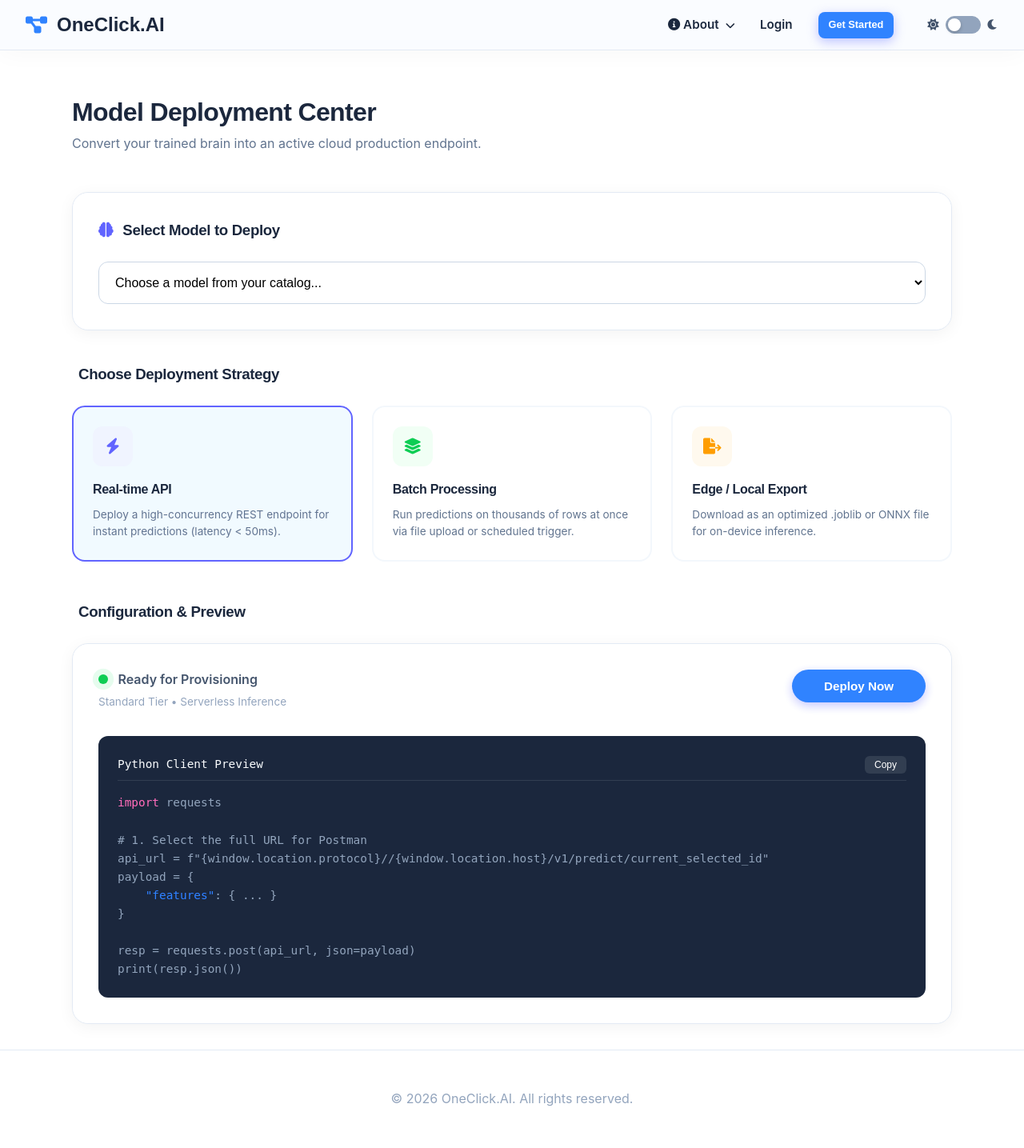
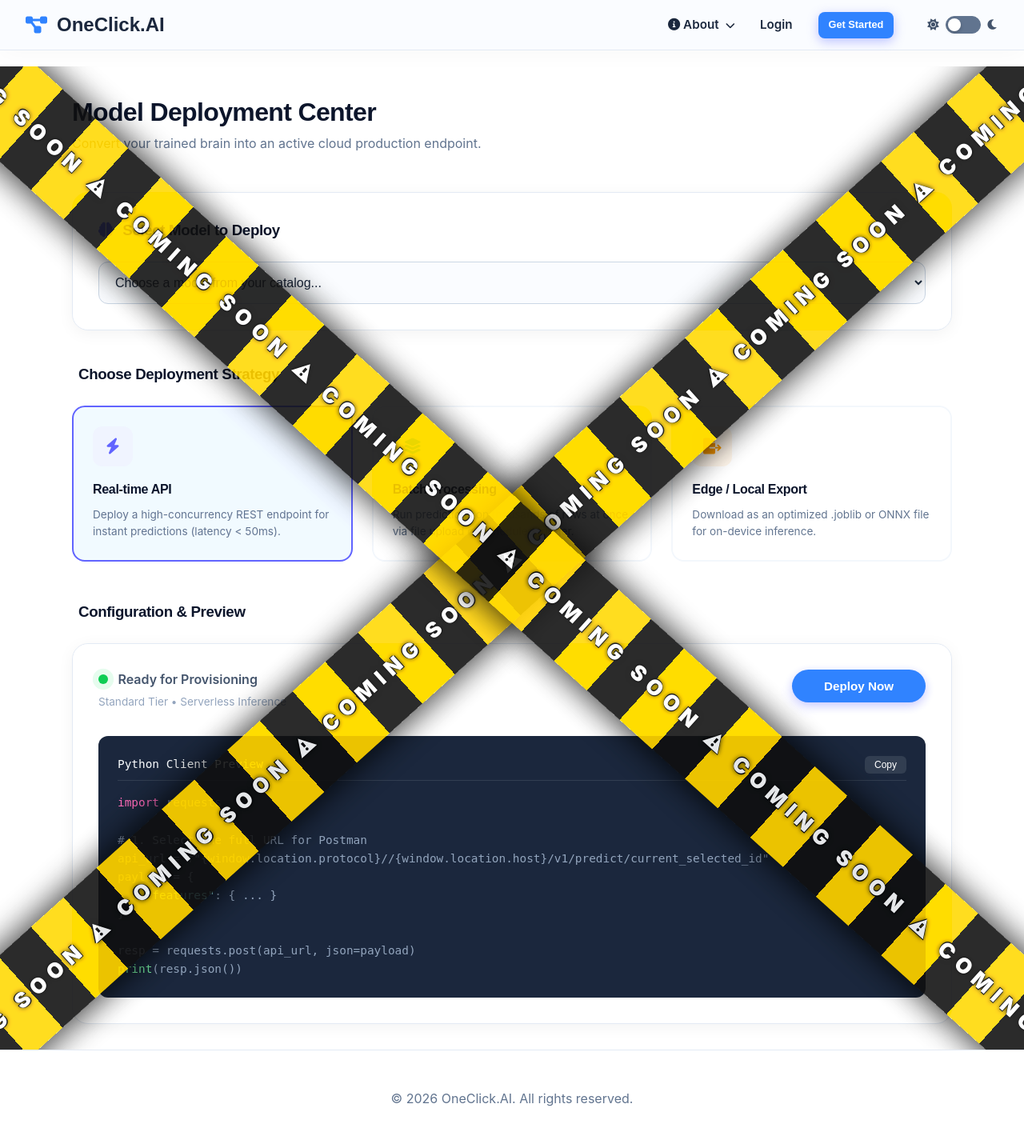
Before and after one commit to Prithvi-Siddharth/OneClick.AI, a FastAPI app: template backend/app/templates/deploy.html in a window 1280 px wide. Shown: the whole page at 80% size. Run offline with FastAPI, Linux system fonts and the light colour scheme; the template is opened without the code that fills it, so the values that code supplies are empty; parts of the project's set-up code (start-up, migrations or seed data) failed here and were passed over.

Commit message:
added coming soon stuff

```diff
--- a/backend/app/templates/deploy.html
+++ b/backend/app/templates/deploy.html
@@ -4,12 +4,64 @@
 
 {% block head %}
 <style>
+    /* ── Design Tokens (light) ───────────────────────────────── */
     :root {
+        --primary: #6366f1;
         --primary-gradient: linear-gradient(135deg, #6366f1 0%, #a855f7 100%);
-        --glass-bg: rgba(255, 255, 255, 0.03);
-        --glass-border: rgba(255, 255, 255, 0.1);
+
+        --panel-bg: #ffffff;
+        --panel-border: #e2e8f0;
+        --panel-shadow: 0 4px 20px rgba(0, 0, 0, 0.05);
+
+        --text-heading: #0f172a;
+        --text-body: #475569;
+        --text-muted: #64748b;
+        --text-dim: #94a3b8;
+
+        --input-bg: #f8fafc;
+        --input-border: #cbd5e1;
+        --input-text: #1e293b;
+        --input-placeholder: #94a3b8;
+
+        --card-bg: #ffffff;
+        --card-border: #f1f5f9;
+        --card-active-bg: #f0f7ff;
+        --card-hover-bg: #f8fbff;
+
+        --icon-indigo-bg: #eef2ff;
+        --icon-green-bg: #f0fdf4;
+        --icon-amber-bg: #fff7ed;
     }
 
+    /* ── Design Tokens (dark) ────────────────────────────────── */
+    @media (prefers-color-scheme: dark) {
+        :root {
+            --panel-bg: #1e293b;
+            --panel-border: #334155;
+            --panel-shadow: 0 4px 20px rgba(0, 0, 0, 0.35);
+
+            --text-heading: #f1f5f9;
+            --text-body: #cbd5e1;
+            --text-muted: #94a3b8;
+            --text-dim: #64748b;
+
+            --input-bg: #0f172a;
+            --input-border: #475569;
+            --input-text: #cbd5e1;
+            --input-placeholder: #475569;
+
+            --card-bg: #1e293b;
+            --card-border: #334155;
+            --card-active-bg: #1a2744;
+            --card-hover-bg: #162032;
+
+            --icon-indigo-bg: rgba(99, 102, 241, 0.18);
+            --icon-green-bg: rgba(34, 197, 94, 0.15);
+            --icon-amber-bg: rgba(245, 158, 11, 0.15);
+        }
+    }
+
+    /* ── Layout ──────────────────────────────────────────────── */
     .deploy-container {
         padding: 2rem 0;
         max-width: 1100px;
@@ -21,17 +73,54 @@
         text-align: left;
     }
 
-    /* Model Selection Card */
+    .deploy-header h1 {
+        color: var(--text-heading);
+    }
+
+    .deploy-subtitle {
+        color: var(--text-muted);
+        margin: 0;
+    }
+
+    /* ── Section titles ──────────────────────────────────────── */
+    .section-title {
+        color: var(--text-heading);
+        margin-bottom: 1.5rem;
+    }
+
+    .section-title-padded {
+        color: var(--text-heading);
+        margin-bottom: 1.5rem;
+        padding-left: 0.5rem;
+    }
+
+    /* ── Model Selection Panel ───────────────────────────────── */
     .selection-section {
-        background: white;
+        background: var(--panel-bg);
         border-radius: 20px;
         padding: 2rem;
-        border: 1px solid #e2e8f0;
-        box-shadow: 0 4px 20px rgba(0, 0, 0, 0.05);
+        border: 1px solid var(--panel-border);
+        box-shadow: var(--panel-shadow);
         margin-bottom: 2.5rem;
     }
 
-    /* Strategy Cards */
+    #model-select {
+        width: 100%;
+        padding: 1rem;
+        border-radius: 12px;
+        border: 1px solid var(--input-border);
+        font-size: 1rem;
+        background: var(--input-bg);
+        color: var(--input-text);
+        appearance: auto;
+    }
+
+    #model-select option {
+        background: var(--panel-bg);
+        color: var(--input-text);
+    }
+
+    /* ── Strategy Cards ──────────────────────────────────────── */
     .strategy-grid {
         display: grid;
         grid-template-columns: repeat(auto-fit, minmax(300px, 1fr));
@@ -42,26 +131,39 @@
     .strategy-card {
         padding: 1.5rem;
         border-radius: 16px;
-        border: 2px solid #f1f5f9;
+        background: var(--card-bg);
+        border: 2px solid var(--card-border);
         cursor: pointer;
         transition: all 0.3s cubic-bezier(0.4, 0, 0.2, 1);
         position: relative;
         overflow: hidden;
     }
 
+    .strategy-card h4 {
+        color: var(--text-heading);
+        margin: 0 0 0.25rem;
+    }
+
     .strategy-card:hover {
-        border-color: #6366f1;
-        background: #f8fbff;
+        border-color: var(--primary);
+        background: var(--card-hover-bg);
         transform: translateY(-5px);
-        box-shadow: 0 10px 25px rgba(99, 102, 241, 0.1);
+        box-shadow: 0 10px 25px rgba(99, 102, 241, 0.15);
     }
 
     .strategy-card.active {
-        border-color: #6366f1;
-        background: #f0f7ff;
+        border-color: var(--primary);
+        background: var(--card-active-bg);
     }
 
-    .strategy-card .icon-box {
+    .card-desc {
+        font-size: 0.85rem;
+        color: var(--text-muted);
+        margin-top: 0.5rem;
+        margin-bottom: 0;
+    }
+
+    .icon-box {
         width: 50px;
         height: 50px;
         border-radius: 12px;
@@ -72,7 +174,42 @@
         font-size: 1.25rem;
     }
 
-    /* Code Snippet Box */
+    .icon-indigo { background: var(--icon-indigo-bg); color: #6366f1; }
+    .icon-green  { background: var(--icon-green-bg);  color: #22c55e; }
+    .icon-amber  { background: var(--icon-amber-bg);  color: #f59e0b; }
+
+    /* ── Generic Panel ───────────────────────────────────────── */
+    .panel {
+        background: var(--panel-bg);
+        border-radius: 20px;
+        border: 1px solid var(--panel-border);
+        overflow: hidden;
+        box-shadow: var(--panel-shadow);
+    }
+
+    .panel-body {
+        padding: 2rem;
+    }
+
+    .panel-header {
+        display: flex;
+        justify-content: space-between;
+        align-items: flex-start;
+        margin-bottom: 2rem;
+    }
+
+    .status-label {
+        font-weight: 600;
+        color: var(--text-body);
+    }
+
+    .status-sub {
+        font-size: 0.85rem;
+        color: var(--text-dim);
+        margin-top: 4px;
+    }
+
+    /* ── Code Snippet Box ────────────────────────────────────── */
     .code-window {
         background: #1e293b;
         border-radius: 12px;
@@ -115,34 +297,80 @@
     }
 
     @keyframes pulse {
-        0% {
-            box-shadow: 0 0 0 0 rgba(34, 197, 94, 0.4);
+        0%   { box-shadow: 0 0 0 0   rgba(34, 197, 94, 0.4); }
+        70%  { box-shadow: 0 0 0 10px rgba(34, 197, 94, 0);   }
+        100% { box-shadow: 0 0 0 0   rgba(34, 197, 94, 0);   }
     }
 
-        70% {
-            box-shadow: 0 0 0 10px rgba(34, 197, 94, 0);
+    /* ── Coming Soon Overlay ─────────────────────────────────── */
+    .coming-soon-overlay {
+        position: fixed;
+        inset: 0;
+        z-index: 1000;
+        pointer-events: none;
+        overflow: hidden;
     }
 
-        100% {
-            box-shadow: 0 0 0 0 rgba(34, 197, 94, 0);
+    .tape-strip {
+        position: absolute;
+        left: 50%;
+        top: 50%;
+        width: 350vw;
+        height: 120px;
+        transform-origin: center center;
+        background: repeating-linear-gradient(
+            90deg,
+            #111111 0px,
+            #111111 55px,
+            #FFD600 55px,
+            #FFD600 110px
+        );
+        display: flex;
+        align-items: center;
+        justify-content: center;
+        overflow: hidden;
+        opacity: 0.88;
+        box-shadow: 0 6px 40px rgba(0, 0, 0, 0.6), 0 -6px 40px rgba(0, 0, 0, 0.6);
     }
+
+    .tape-strip-1 { transform: translate(-50%, -50%) rotate(-42deg); }
+    .tape-strip-2 { transform: translate(-50%, -50%) rotate(42deg); }
+
+    .tape-text {
+        white-space: nowrap;
+        font-size: 1.65rem;
+        font-weight: 900;
+        letter-spacing: 0.3em;
+        color: #fff;
+        text-shadow: 0 0 6px #000, 1px 1px 0 #000, -1px -1px 0 #000;
+        user-select: none;
     }
 </style>
 {% endblock %}
 
 {% block content %}
+<!-- Coming Soon Overlay -->
+<div class="coming-soon-overlay" aria-hidden="true">
+    <div class="tape-strip tape-strip-1">
+        <span class="tape-text">⚠ COMING SOON ⚠ COMING SOON ⚠ COMING SOON ⚠ COMING SOON ⚠ COMING SOON ⚠ COMING SOON ⚠ COMING SOON ⚠ COMING SOON ⚠</span>
+    </div>
+    <div class="tape-strip tape-strip-2">
+        <span class="tape-text">⚠ COMING SOON ⚠ COMING SOON ⚠ COMING SOON ⚠ COMING SOON ⚠ COMING SOON ⚠ COMING SOON ⚠ COMING SOON ⚠ COMING SOON ⚠</span>
+    </div>
+</div>
+
 <div class="deploy-container">
     <div class="deploy-header">
         <h1>Model Deployment Center</h1>
-        <p style="color: #64748b;">Convert your trained brain into an active cloud production endpoint.</p>
+        <p class="deploy-subtitle">Convert your trained brain into an active cloud production endpoint.</p>
     </div>
 
     <!-- Step 1: Select Model -->
     <div class="selection-section">
-        <h3 style="margin-bottom: 1.5rem;"><i class="fas fa-brain"
-                style="color: #6366f1; margin-right: 12px;"></i>Select Model to Deploy</h3>
-        <select id="model-select"
-            style="width: 100%; padding: 1rem; border-radius: 12px; border: 1px solid #cbd5e1; font-size: 1rem; background: #fff;">
+        <h3 class="section-title">
+            <i class="fas fa-brain" style="color: #6366f1; margin-right: 12px;"></i>Select Model to Deploy
+        </h3>
+        <select id="model-select">
             <option value="" disabled selected>Choose a model from your catalog...</option>
             {% for model in models %}
             <option value="{{ model.id }}">{{ model.name }} ({{ model.created_at.strftime('%Y-%m-%d') }})</option>
@@ -151,52 +379,40 @@
     </div>
 
     <!-- Step 2: Choose Strategy -->
-    <h3 style="margin-bottom: 1.5rem; padding-left: 0.5rem;">Choose Deployment Strategy</h3>
+    <h3 class="section-title-padded">Choose Deployment Strategy</h3>
     <div class="strategy-grid">
         <!-- Real-time API -->
         <div class="strategy-card active" onclick="selectStrategy('api')">
-            <div class="icon-box" style="background: #eef2ff; color: #6366f1;">
-                <i class="fas fa-bolt"></i>
-            </div>
+            <div class="icon-box icon-indigo"><i class="fas fa-bolt"></i></div>
             <h4>Real-time API</h4>
-            <p style="font-size: 0.85rem; color: #64748b; margin-top: 0.5rem;">Deploy a high-concurrency REST endpoint
-                for instant predictions (latency < 50ms).</p>
+            <p class="card-desc">Deploy a high-concurrency REST endpoint for instant predictions (latency &lt; 50ms).</p>
         </div>
 
         <!-- Batch Job -->
         <div class="strategy-card" onclick="selectStrategy('batch')">
-            <div class="icon-box" style="background: #f0fdf4; color: #22c55e;">
-                <i class="fas fa-layer-group"></i>
-            </div>
+            <div class="icon-box icon-green"><i class="fas fa-layer-group"></i></div>
             <h4>Batch Processing</h4>
-            <p style="font-size: 0.85rem; color: #64748b; margin-top: 0.5rem;">Run predictions on thousands of rows at
-                once via file upload or scheduled trigger.</p>
+            <p class="card-desc">Run predictions on thousands of rows at once via file upload or scheduled trigger.</p>
         </div>
 
         <!-- Export -->
         <div class="strategy-card" onclick="selectStrategy('export')">
-            <div class="icon-box" style="background: #fff7ed; color: #f59e0b;">
-                <i class="fas fa-file-export"></i>
-            </div>
+            <div class="icon-box icon-amber"><i class="fas fa-file-export"></i></div>
             <h4>Edge / Local Export</h4>
-            <p style="font-size: 0.85rem; color: #64748b; margin-top: 0.5rem;">Download as an optimized .joblib or ONNX
-                file for on-device inference.</p>
+            <p class="card-desc">Download as an optimized .joblib or ONNX file for on-device inference.</p>
         </div>
     </div>
 
     <!-- Step 3: Deployment Preview -->
     <div id="deployment-preview" style="margin-top: 3rem; display: block;">
-        <h3 style="margin-bottom: 1.5rem; padding-left: 0.5rem;">Configuration & Preview</h3>
-        <div
-            style="background: white; border-radius: 20px; border: 1px solid #e2e8f0; overflow: hidden; box-shadow: 0 4px 20px rgba(0, 0, 0, 0.05);">
-            <div style="padding: 2rem;">
-                <div
-                    style="display: flex; justify-content: space-between; align-items: flex-start; margin-bottom: 2rem;">
+        <h3 class="section-title-padded">Configuration &amp; Preview</h3>
+        <div class="panel">
+            <div class="panel-body">
+                <div class="panel-header">
                     <div>
                         <span class="pulse-success"></span>
-                        <span style="font-weight: 600; color: #475569;">Ready for Provisioning</span>
-                        <div style="font-size: 0.85rem; color: #94a3b8; margin-top: 4px;">Standard Tier • Serverless
-                            Inference</div>
+                        <span class="status-label">Ready for Provisioning</span>
+                        <div class="status-sub">Standard Tier • Serverless Inference</div>
                     </div>
                     <button class="btn btn-primary" onclick="startDeployment()" id="deploy-btn"
                         style="padding: 0.75rem 2.5rem; border-radius: 99px;">
@@ -216,11 +432,11 @@
 # 1. Select the full URL for Postman
 api_url = f"{window.location.protocol}//{window.location.host}/v1/predict/current_selected_id"
 payload = {
-    <span style="color: var(--accent);">"features"</span>: { ... }
+    <span style="color: #a5f3fc;">"features"</span>: { ... }
 }
 
 resp = requests.post(api_url, json=payload)
-<span style="color: var(--primary);">print</span>(resp.json())</pre>
+<span style="color: #86efac;">print</span>(resp.json())</pre>
                 </div>
             </div>
         </div>
@@ -228,27 +444,24 @@ resp = requests.post(api_url, json=payload)
 
     <!-- Step 4: Live Test Interface -->
     <div id="test-interface" style="margin-top: 3rem; display: none;">
-        <h3 style="margin-bottom: 1.5rem; padding-left: 0.5rem;">Live Prediction Tester</h3>
-        <div
-            style="background: white; border-radius: 20px; border: 1px solid #e2e8f0; overflow: hidden; box-shadow: 0 4px 20px rgba(0, 0, 0, 0.05); padding: 2rem;">
-            <div style="display: grid; grid-template-columns: 1fr 1fr; gap: 2rem;">
+        <h3 class="section-title-padded">Live Prediction Tester</h3>
+        <div class="panel">
+            <div class="panel-body">
+                <div class="test-grid">
                     <!-- Input side -->
                     <div>
-                    <label style="display: block; font-weight: 600; color: #475569; margin-bottom: 0.75rem;">Input JSON
-                        Data</label>
+                        <label class="field-label">Input JSON Data</label>
                         <textarea id="test-input"
-                        style="width: 100%; height: 150px; background: #f8fafc; border: 1px solid #cbd5e1; border-radius: 12px; padding: 1rem; font-family: 'Fira Code', monospace; font-size: 0.85rem;"
                             placeholder='{ "feature1": 10.5, "feature2": "category_a" }'></textarea>
                         <button class="btn btn-secondary" id="test-btn" onclick="testPrediction()"
                             style="margin-top: 1rem; width: 100%; border-radius: 99px;">Run Test Prediction</button>
                     </div>
                     <!-- Output side -->
                     <div>
-                    <label style="display: block; font-weight: 600; color: #475569; margin-bottom: 0.75rem;">Execution
-                        Result</label>
-                    <div id="test-output"
-                        style="width: 100%; height: 150px; background: #1e293b; color: #f8fafc; border-radius: 12px; padding: 1rem; font-family: 'Fira Code', monospace; font-size: 0.85rem; overflow-y: auto;">
+                        <label class="field-label">Execution Result</label>
+                        <div id="test-output">
                             <span style="color: #94a3b8;">// Awaiting test run...</span>
+                        </div>
                     </div>
                 </div>
             </div>
@@ -261,95 +474,66 @@ resp = requests.post(api_url, json=payload)
         const modelSelect = document.getElementById('model-select');
         const deployBtn = document.getElementById('deploy-btn');
         const testInterface = document.getElementById('test-interface');
-        // Reset button when model selection changes
+
         modelSelect.addEventListener('change', function () {
-            // 1. Reset Button Appearance
             deployBtn.innerHTML = 'Deploy Now';
             deployBtn.disabled = false;
-            deployBtn.style.background = ''; // Resets to original CSS
+            deployBtn.style.background = '';
             deployBtn.style.borderColor = '';
-            // 2. Hide Test Interface (until the NEW model is deployed)
             testInterface.style.display = 'none';
-
-            // 3. Clear the active model ID
             activeModelId = null;
-
-            console.log("Model selection changed. UI Reset.");
         });
     });
-    // ── Global State ────────────────────────────────────────────────────────
-    let selectedStrategy = 'api'; // Default selection
+
+    let selectedStrategy = 'api';
     let activeModelId = null;
 
-    /**
-     * Updates the UI when a deployment strategy card is clicked
-     */
     function selectStrategy(type) {
         selectedStrategy = type;
-        // Remove active class from all strategy cards
         document.querySelectorAll('.strategy-card').forEach(card => card.classList.remove('active'));
-
-        // Add active class to the one that was clicked
-        // Note: we use event.currentTarget to ensure we get the card even if an icon was clicked
         event.currentTarget.classList.add('active');
-        console.log("Selected deployment strategy:", selectedStrategy);
     }
 
-    /**
-     * Triggers the actual backend deployment
-     */
     async function startDeployment() {
         const btn = document.getElementById('deploy-btn');
         const modelId = document.getElementById('model-select').value;
         activeModelId = modelId;
 
-        // 1. Validation
         if (!modelId) {
             alert("⚠️ Please select a model from the dropdown first!");
             return;
         }
 
-        // 2. Visual Feedback
         btn.innerHTML = '<i class="fas fa-spinner fa-spin" style="margin-right: 8px;"></i> Provisioning...';
         btn.disabled = true;
 
         try {
-            // 3. Call the Backend API
             const response = await fetch('/deploy_model', {
                 method: 'POST',
                 headers: { 'Content-Type': 'application/json' },
-                body: JSON.stringify({
-                    model_id: Number(modelId),
-                    strategy: selectedStrategy
-                })
+                body: JSON.stringify({ model_id: Number(modelId), strategy: selectedStrategy })
             });
 
             const result = await response.json();
 
             if (response.ok) {
-                // 4. Success State
                 alert("🚀 Success! " + result.message);
                 btn.innerHTML = '<i class="fas fa-check" style="margin-right: 8px;"></i> Deployed Live';
                 btn.style.background = '#22c55e';
                 btn.style.borderColor = '#22c55e';
 
-                // Show the testing interface
                 document.getElementById('test-interface').style.display = 'block';
 
-                // Update the code snippet with real model ID
                 const codeBlock = document.querySelector('.code-window pre');
                 if (codeBlock) {
                     codeBlock.innerHTML = codeBlock.innerHTML.replace("current_selected_id", modelId);
                 }
 
-                // You can now find the live endpoint in result.endpoint
                 console.log("Model is live at:", result.endpoint);
             } else {
                 throw new Error(result.error || "Deployment failed");
             }
-
         } catch (error) {
-            // 5. Error Handling
             console.error("Deployment Error:", error);
             alert("❌ Error: " + error.message);
             btn.innerHTML = 'Deploy Now';
```
Also changed, not shown: other parts of backend/app/templates/deploy.html (+47 -9 lines). Lines whose indentation alone changed are shown as unchanged.
